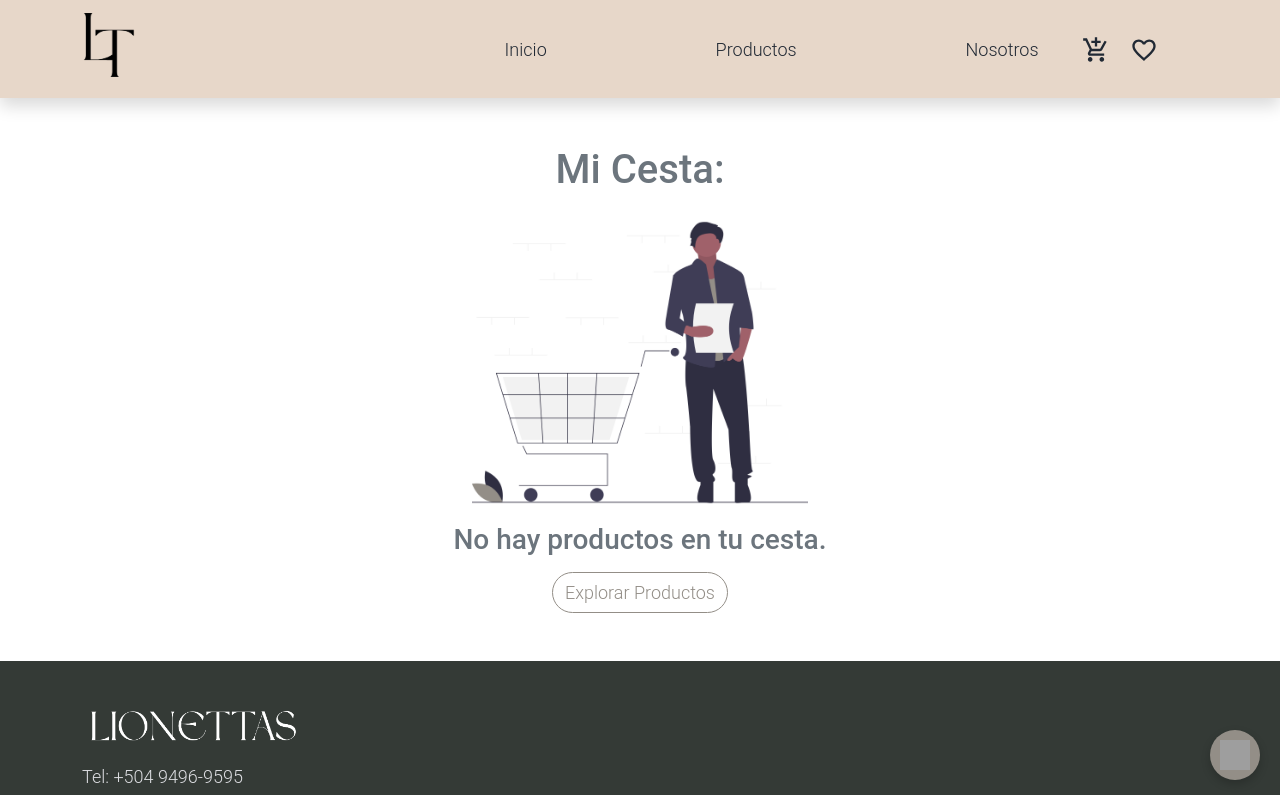
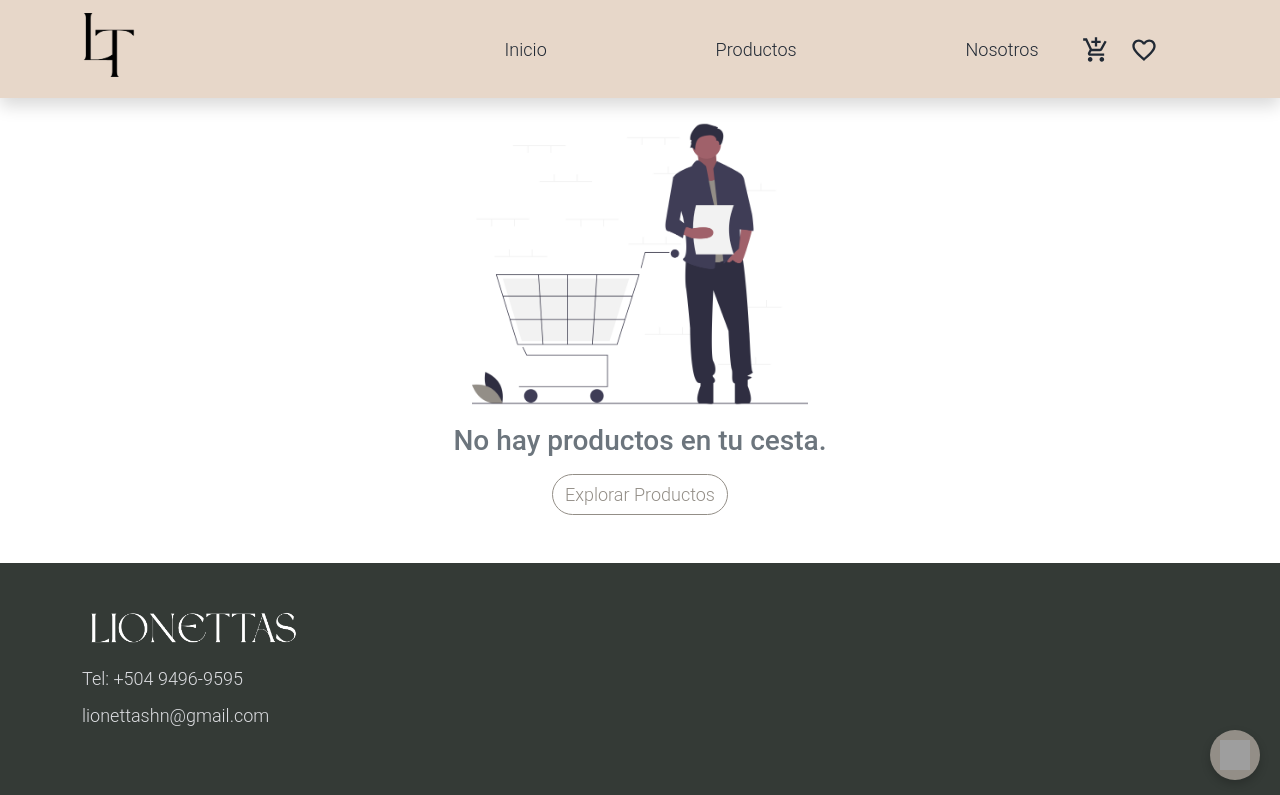
Before and after one commit to Allam9573/piedra-y-oro, a React (Vite) app: page /my-cart in a window 1280 px wide. Shown: the top 795 px of the page. Built offline with nearby package versions, Linux system fonts and the light colour scheme; grey boxes are pictures that could not be loaded; a web font is replaced by a local one.

Commit message:
fixed-top

```diff
--- a/src/components/Navbar.jsx
+++ b/src/components/Navbar.jsx
@@ -14,7 +14,7 @@ import '../assets/js/bootstrap.bundle.min.js'
 
 export const Navbar = ({ quantity, quantityFavorites }) => {
     return (
-        <nav className="navbar navbar-expand-lg navbar-light shadow" style={{ backgroundColor: "#E7D7C9", width: "100%" }}>
+        <nav className="navbar fixed-top navbar-expand-lg navbar-light shadow" style={{ backgroundColor: "#E7D7C9", width: "100%" }}>
             <div className="container d-flex justify-content-center align-items-center">
 
                 <Link className="navbar-brand text-success logo h1 align-self-center" to={'/'} >
```
